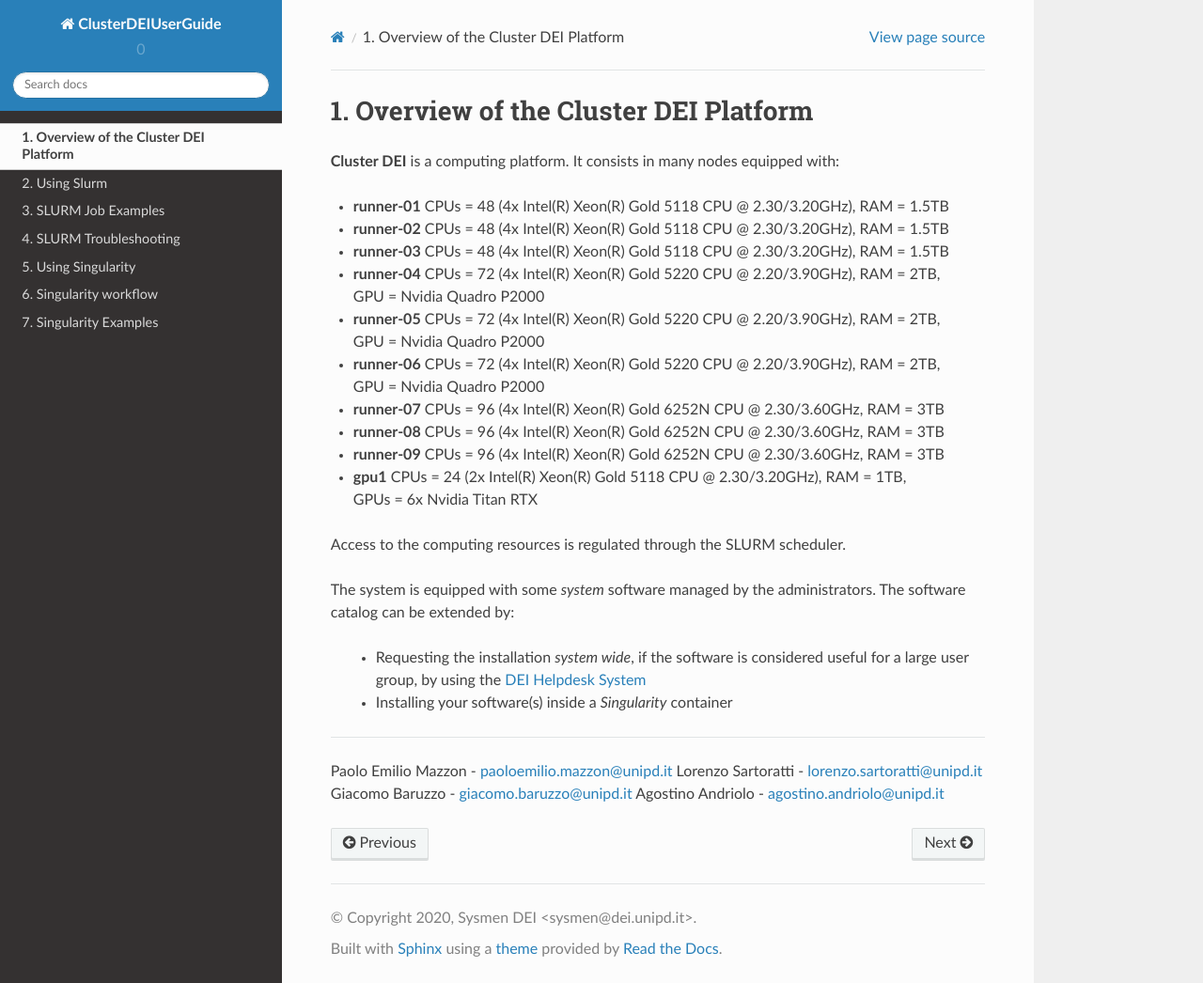
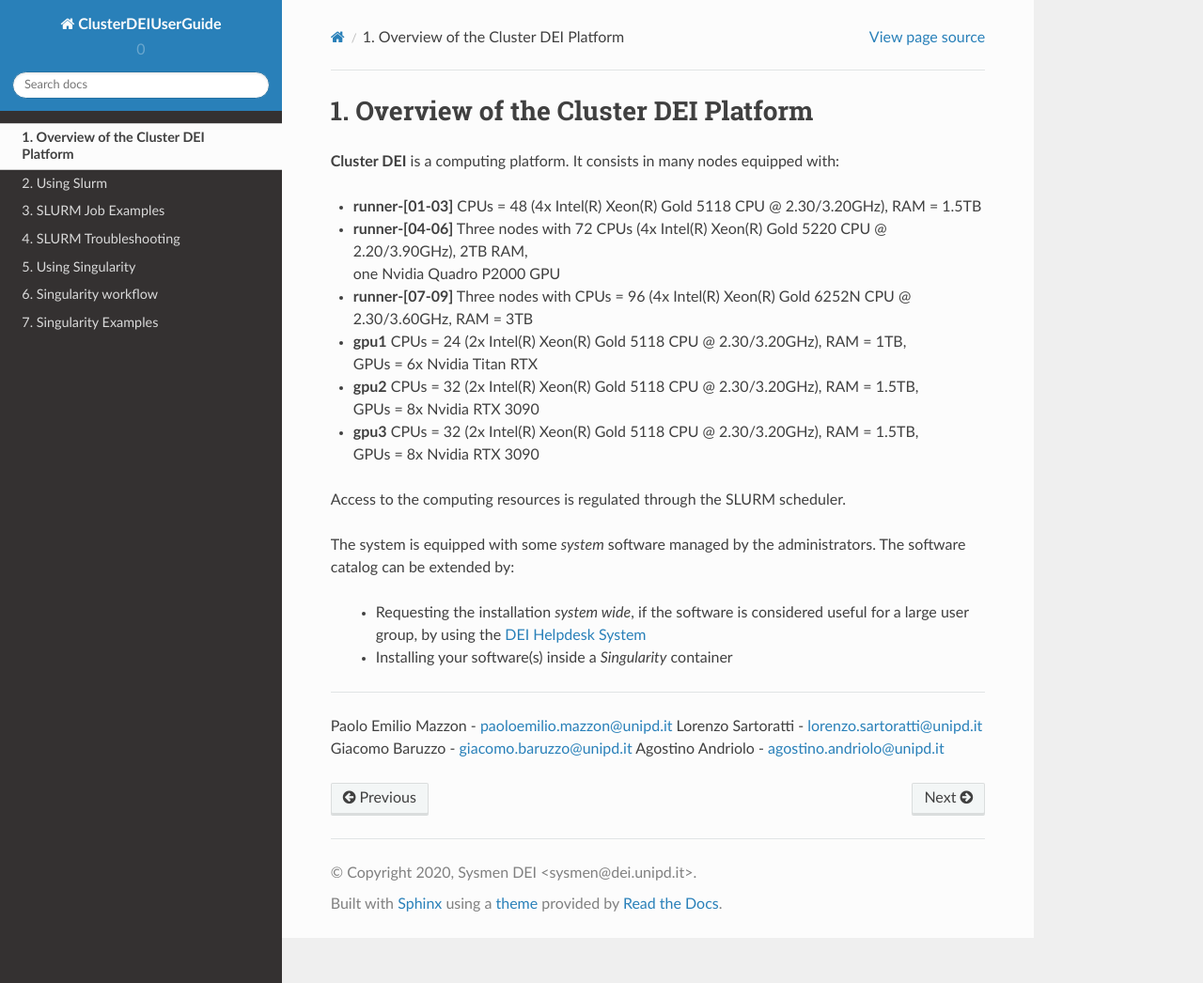
Before and after one commit to agostinoandriolo/clusterDEIguide, a Sphinx documentation site: the page built from ClusterDEIUserGuide-master/docs/Overview.rst, in a window 1280 px wide and 1046 px high. Shown: the whole window at 94% size. Built offline with Sphinx 7.4.7 and the Read the Docs theme 2.0.0, drawn with Linux system fonts in a browser that asks for light colours.

Commit message:
Update Overview.rst

```diff
--- a/ClusterDEIUserGuide-master/docs/Overview.rst
+++ b/ClusterDEIUserGuide-master/docs/Overview.rst
@@ -7,20 +7,18 @@ Overview of the Cluster DEI Platform
 
 **Cluster DEI** is a computing platform. It consists in many nodes equipped with:
 
-- **runner-01** CPUs = 48 (4x Intel(R) Xeon(R) Gold 5118 CPU @ 2.30/3.20GHz), RAM = 1.5TB
-- **runner-02** CPUs = 48 (4x Intel(R) Xeon(R) Gold 5118 CPU @ 2.30/3.20GHz), RAM = 1.5TB
-- **runner-03** CPUs = 48 (4x Intel(R) Xeon(R) Gold 5118 CPU @ 2.30/3.20GHz), RAM = 1.5TB
-- **runner-04** CPUs = 72 (4x Intel(R) Xeon(R) Gold 5220 CPU @ 2.20/3.90GHz), RAM = 2TB, |br|
-  GPU = Nvidia Quadro P2000
-- **runner-05** CPUs = 72 (4x Intel(R) Xeon(R) Gold 5220 CPU @ 2.20/3.90GHz), RAM = 2TB, |br|
-  GPU = Nvidia Quadro P2000
-- **runner-06** CPUs = 72 (4x Intel(R) Xeon(R) Gold 5220 CPU @ 2.20/3.90GHz), RAM = 2TB, |br|
-  GPU = Nvidia Quadro P2000
-- **runner-07** CPUs = 96 (4x Intel(R) Xeon(R) Gold 6252N CPU @ 2.30/3.60GHz, RAM = 3TB
-- **runner-08** CPUs = 96 (4x Intel(R) Xeon(R) Gold 6252N CPU @ 2.30/3.60GHz, RAM = 3TB
-- **runner-09** CPUs = 96 (4x Intel(R) Xeon(R) Gold 6252N CPU @ 2.30/3.60GHz, RAM = 3TB
+- **runner-[01-03]** CPUs = 48 (4x Intel(R) Xeon(R) Gold 5118 CPU @ 2.30/3.20GHz), RAM = 1.5TB
+- **runner-[04-06]** Three nodes with 72 CPUs (4x Intel(R) Xeon(R) Gold 5220 CPU @ 2.20/3.90GHz), 2TB RAM, |br|
+  one Nvidia Quadro P2000 GPU
+- **runner-[07-09]** Three nodes with CPUs = 96 (4x Intel(R) Xeon(R) Gold 6252N CPU @ 2.30/3.60GHz, RAM = 3TB
 - **gpu1** CPUs = 24 (2x Intel(R) Xeon(R) Gold 5118 CPU @ 2.30/3.20GHz), RAM = 1TB, |br|
   GPUs = 6x Nvidia Titan RTX
+- **gpu2** CPUs = 32 (2x Intel(R) Xeon(R) Gold 5118 CPU @ 2.30/3.20GHz), RAM = 1.5TB, |br|
+  GPUs = 8x Nvidia RTX 3090
+- **gpu3** CPUs = 32 (2x Intel(R) Xeon(R) Gold 5118 CPU @ 2.30/3.20GHz), RAM = 1.5TB, |br|
+  GPUs = 8x Nvidia RTX 3090
+
+
 
 Access to the computing resources is regulated through the SLURM scheduler.
 
```
